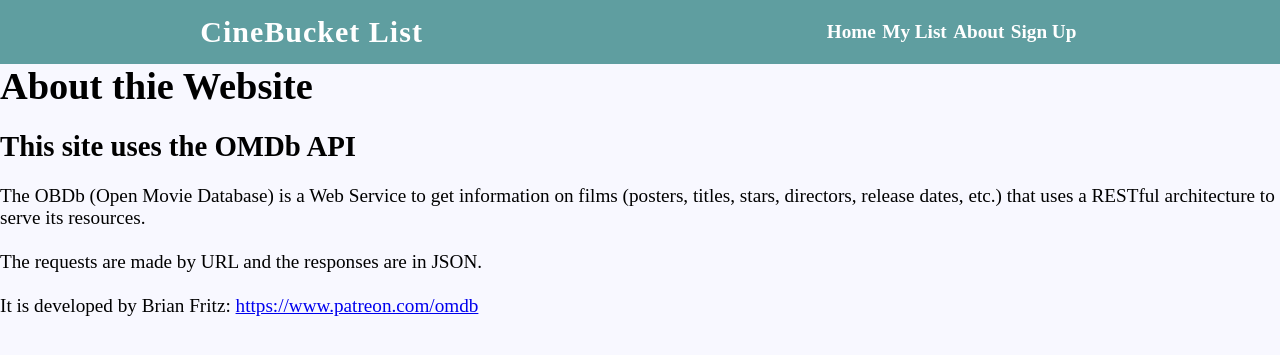
After one commit to Viyzed/CM4025CW, a PHP site: page /about.php in a window 1280 px wide. The commit adds this page. Shown: the top 355 px of the page. Run offline with PHP 8.4, Linux system fonts and the light colour scheme; data comes from the database, SQL or seed files in the repository.

Commit message:
SubmitCM

```diff
--- /dev/null
+++ b/about.php
@@ -0,0 +1,31 @@
+<?php include("sqlite.php") ?>
+
+<!doctype html>
+<html>
+<head>
+	<title>About</title>
+        <link rel="stylesheet" type="text/css" href="styles/style.css">
+</head>
+
+<body>
+        <nav>
+                <div id="title">
+                        <h4>CineBucket List</h4>
+                </div>
+                <ul>
+                        <li><a href="index.php">Home</a></li>
+                        <li><a href="list.php">My List</a></li>
+                        <li><a href="about.php">About</a></li>
+                        <li><a href="signup.php">Sign Up</a></li>
+                </ul>
+        </nav>
+
+	<h1 id="about-title">About thie Website</h1>
+	<br>
+        <h2 id="OMDb-title">This site uses the OMDb API</h2>
+	<br>
+        <p id="about-text">The OBDb (Open Movie Database) is a Web Service to get information on films (posters, titles, stars, directors, release dates, etc.) that uses a RESTful architecture to serve its resources.<br><br>The requests are made by URL and the responses are in JSON.<br><br>It is developed by Brian Fritz: <a href="https://www.patreon.com/omdb">https://www.patreon.com/omdb</a></p>
+
+
+</body>
+</html>
--- a/list.php
+++ b/list.php
@@ -3,6 +3,7 @@
 <!doctype html>
 <html>
 <head>
+	<title>My List</title>
 	<link rel="stylesheet" type="text/css" href="styles/style.css">
 </head>
 
```
